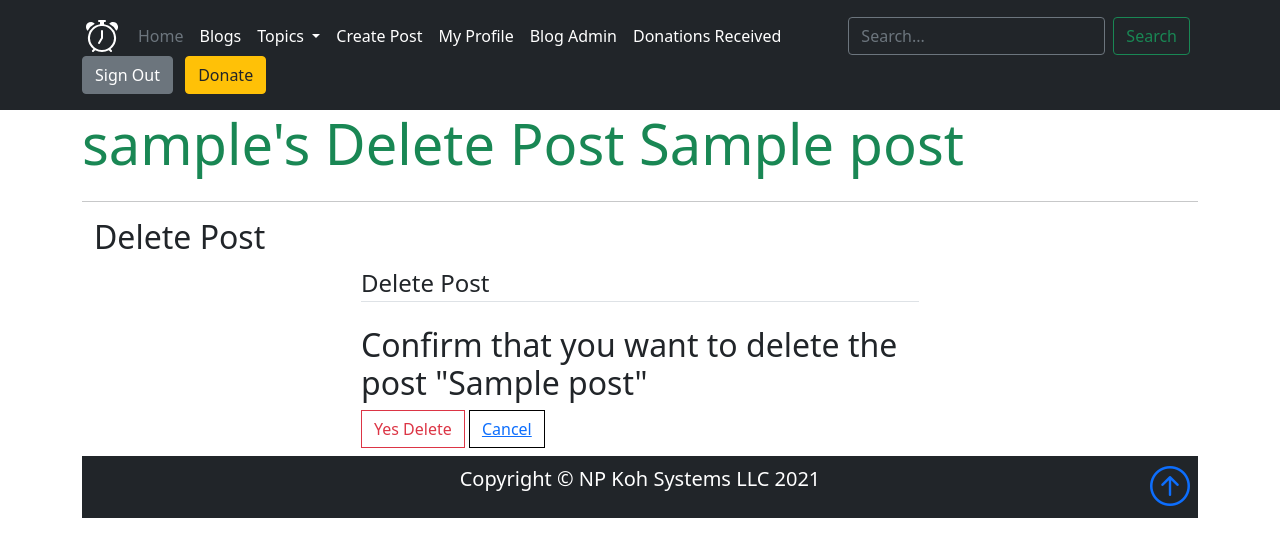
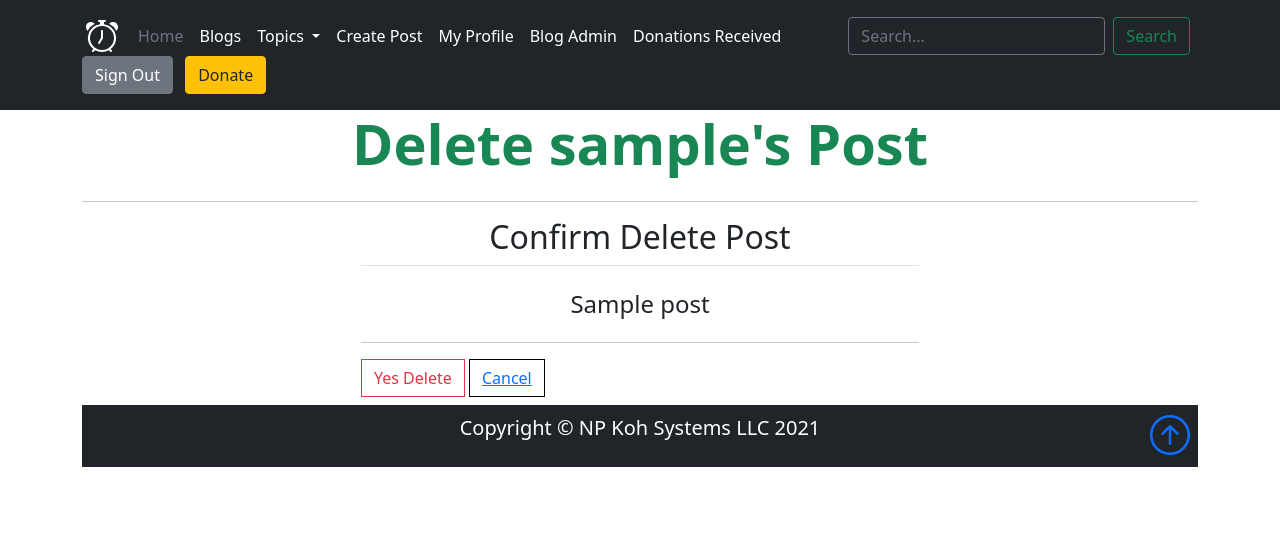
Before and after one commit to NgiapPuoyKoh/django-blogchat-tech, a Django app: a page that uses blog/templates/blog/post_confirm_delete.html in a window 1280 px wide. Shown: the top 557 px of the page. Run offline with Django 3.2, Linux system fonts and the light colour scheme; a user stored in the database is signed in; tables that the repository leaves empty hold one stand-in row (values such as "Sample post"); some libraries are stand-ins or nearby versions.

Commit message:
Edit post_confirm_delete.html style titles and layout

```diff
--- a/blog/templates/blog/post_confirm_delete.html
+++ b/blog/templates/blog/post_confirm_delete.html
@@ -8,7 +8,7 @@
 {% block page_header %}
 <div class="container header-container">
     <div class="row">
-        <h1 class="display-4 text-success"> {{ user.username }}'s Delete Post {{object.title}}</h1>
+        <h1 class="display-4 fw-bold text-success text-center">Delete {{ user.username }}'s Post</h1>
     </div>
     <hr
 </div>
@@ -17,15 +17,20 @@
 {% block content %}
 
 <div class="container h-100">
-<h2>Delete Post</h2>
+    <div class="row">
+        <div class="col-sm-12 col-md-8 offset-md-2 text-center" id="form-styling">
+            <h2>Confirm Delete Post</h2>
+        </div>
+    </div>
 </div>
 <div class="col-10 offset-1 col-md-6 offset-md-3" id="form-styling">
     <form method="POST">
         {% csrf_token %}
         <fieldset>
-            <legend class="border-bottom mb-4">Delete Post</legend>
-            <h2>Confirm that you want to delete the post "{{ object.title }}"</h2>
+            <legend class="border-bottom mb-4 text-center"></legend>
+            <h4 class="text-center fw-normal">{{ object.title }}</h4>
         </fieldset>
+        <hr>
         <div class="form-group">
             <button class="btn btn-outline-danger rounded-0 submit-btn" type="submit">Yes Delete</button>
             <button class="btn btn-outline-black rounded-0 submit-btn" type="submit" name="cancel" value="Cancel">
```
